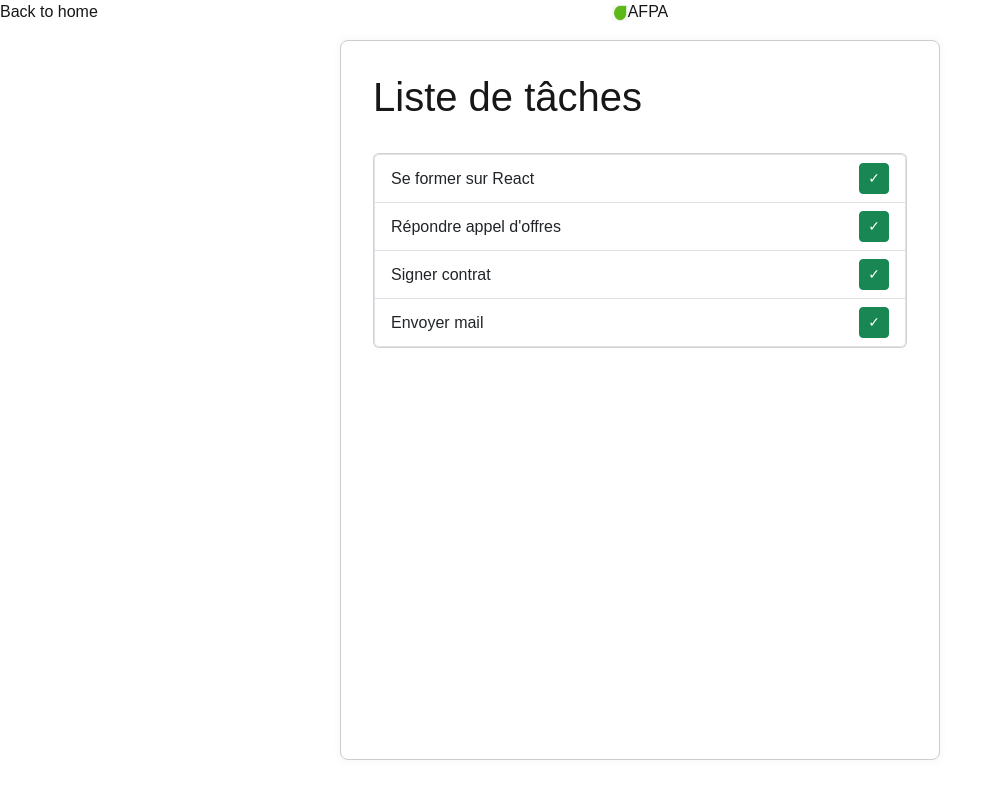
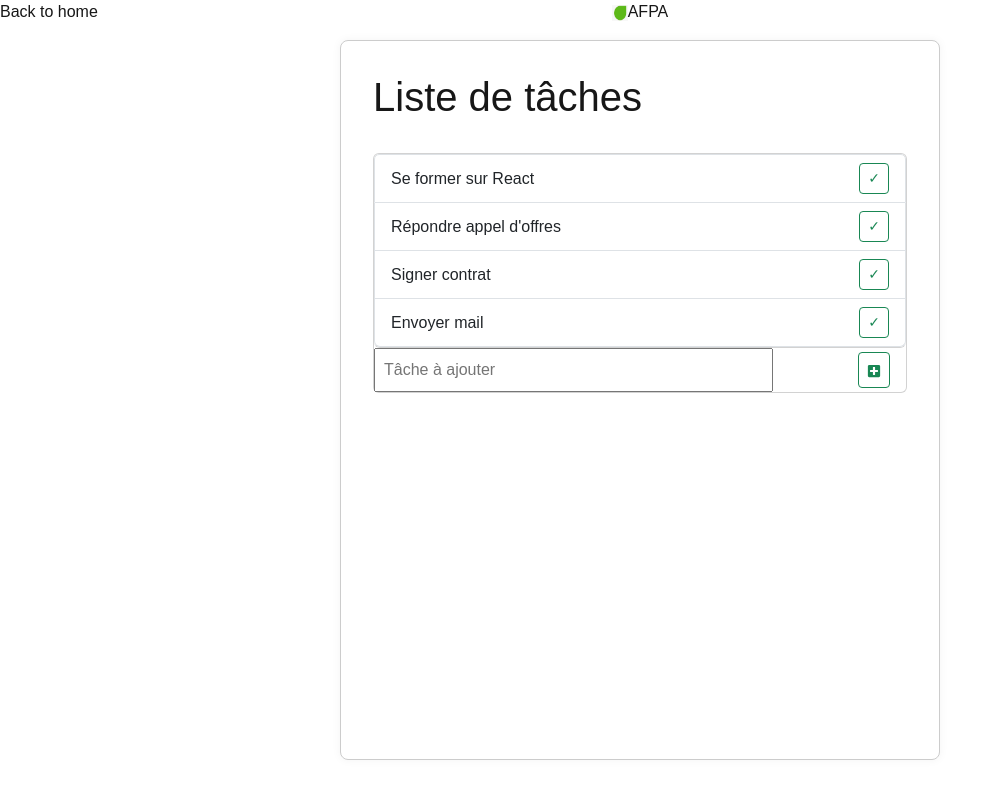
Before and after one commit to Vince8888/NextLearning, a Next.js app: page /todolist in a window 1280 px wide. Shown: the whole page, without its empty margins (0-1002 px from the left). Built offline with nearby package versions, Linux system fonts and the light colour scheme.

Commit message:
Création de addTask

```diff
--- a/app/components/addtask/AddTask.jsx
+++ b/app/components/addtask/AddTask.jsx
@@ -0,0 +1,24 @@
+import { useState } from "react";
+import { FaPlusSquare } from "react-icons/fa";
+
+export default function AddTask({ addTask }) {
+    const [task, setTask] = useState('');
+
+    const sendTask = (task) => {
+        if (task.trim() !== '') {
+            addTask(task);
+            setTask('');
+        } else {
+            setTask('Vous devez saisir une tâche');
+        }
+    }
+
+    return (
+        <>
+            <div className="d-flex justify-content-between">
+                <input className="w-75 p-2" placeholder="Tâche à ajouter" value={task} onChange={(e) => setTask(e.target.value)} />
+                <button className="btn btn-sm ml-auto btn-outline-success m-1 me-3" onClick={() => sendTask(task)}><FaPlusSquare /> </button>
+            </div>
+        </>
+    )
+}
--- a/app/components/taskitem/TaskItem.jsx
+++ b/app/components/taskitem/TaskItem.jsx
@@ -1,11 +1,12 @@
 import styles from "./taskitem.module.css";
 
-export default function TaskItem({ task }) {
+export default function TaskItem({ task, onSend }) {
+    let classButton = "btn btn-sm ml-auto " + (task.completed ? 'btn-success' : 'btn-outline-success');
     return (
         <>
             <li className="list-group-item d-flex align-items-center justify-content-between">
-                {task}
-                <button className="btn btn-sm ml-auto btn-success" >&#x2713;</button>
+                {task.title}
+                <button className={classButton} onClick={() => onSend(task.id)}>&#x2713;</button>
             </li>
         </>
     );
--- a/app/components/tasklist/TaskList.jsx
+++ b/app/components/tasklist/TaskList.jsx
@@ -1,22 +1,40 @@
 "use client";
 import { useState } from "react";
+
 import TaskItem from "../taskitem/TaskItem";
-import initialData from "@/app/data/initialData";
+import AddTask from "../addtask/AddTask";
+import initialData from "../../data/initialData";
 
 export default function TaskList() {
     const [listTasks, setListTasks] = useState(initialData);
 
+    const changeCompleted = (idTask) => {
+        const updatedList = listTasks.map((task) =>
+            task.id === idTask ? { ...task, completed: !task.completed } : task
+        );
+        setListTasks(updatedList);
+    };
+    const add = (title) => {
+        const newTask = {
+            id: parseInt(crypto.randomUUID().substring(0, 7), 16),
+            title,
+            completed: false
+        };
+
+        setListTasks(listTasks => [...listTasks, newTask]);
+    };
     return (
         <>
             <ul className="list-group">
                 {
                     listTasks.map((task) => {
                         return (
-                            <TaskItem key={task.id} task={task.title} />
+                            <TaskItem key={task.id} task={task} onSend={(id) => changeCompleted(id)} />
                         )
                     })
                 }
             </ul>
+            <AddTask addTask={(task) => add(task)} />
         </>
     )
 }
--- a/app/todolist/page.jsx
+++ b/app/todolist/page.jsx
@@ -1,6 +1,5 @@
 import Link from 'next/link';
 import styles from "./page.module.css";
-import TaskItem from '../components/taskitem/TaskItem';
 import TaskList from '../components/tasklist/TaskList';
 
 
```
Also changed, not shown: 1 other file (tests, documents, lock files or other folders).
